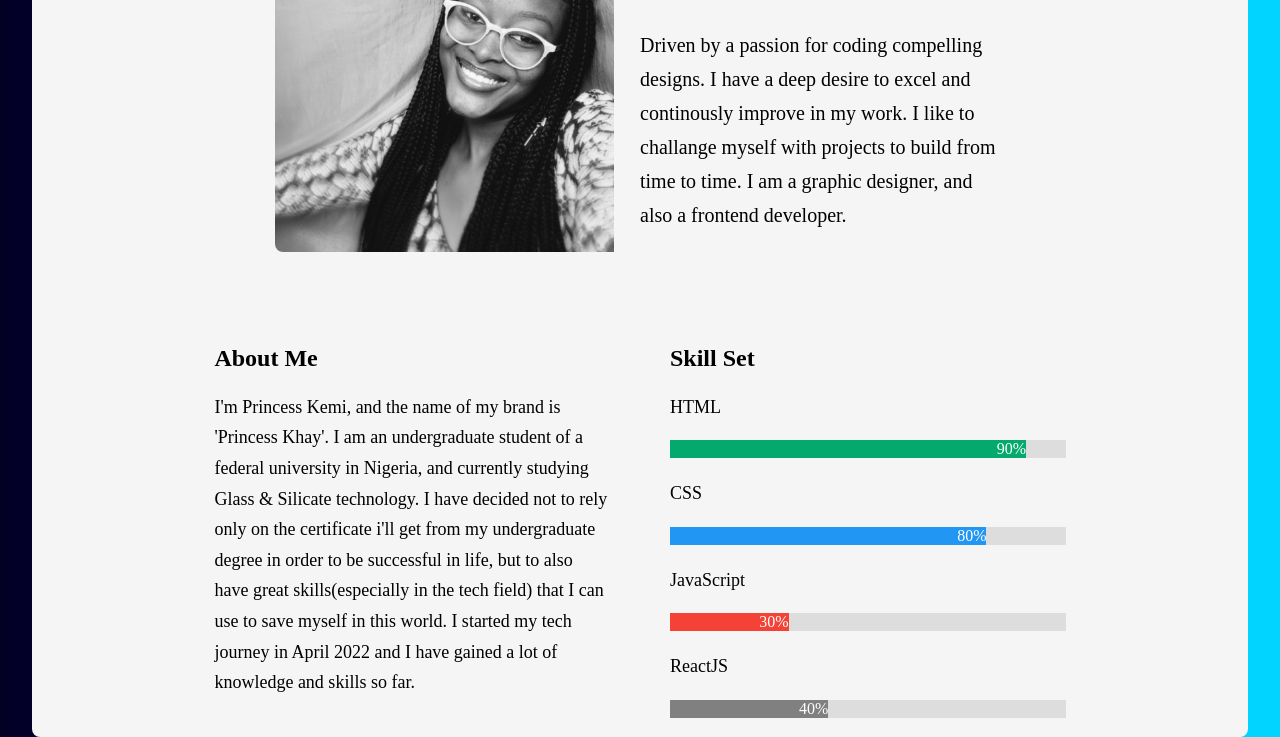
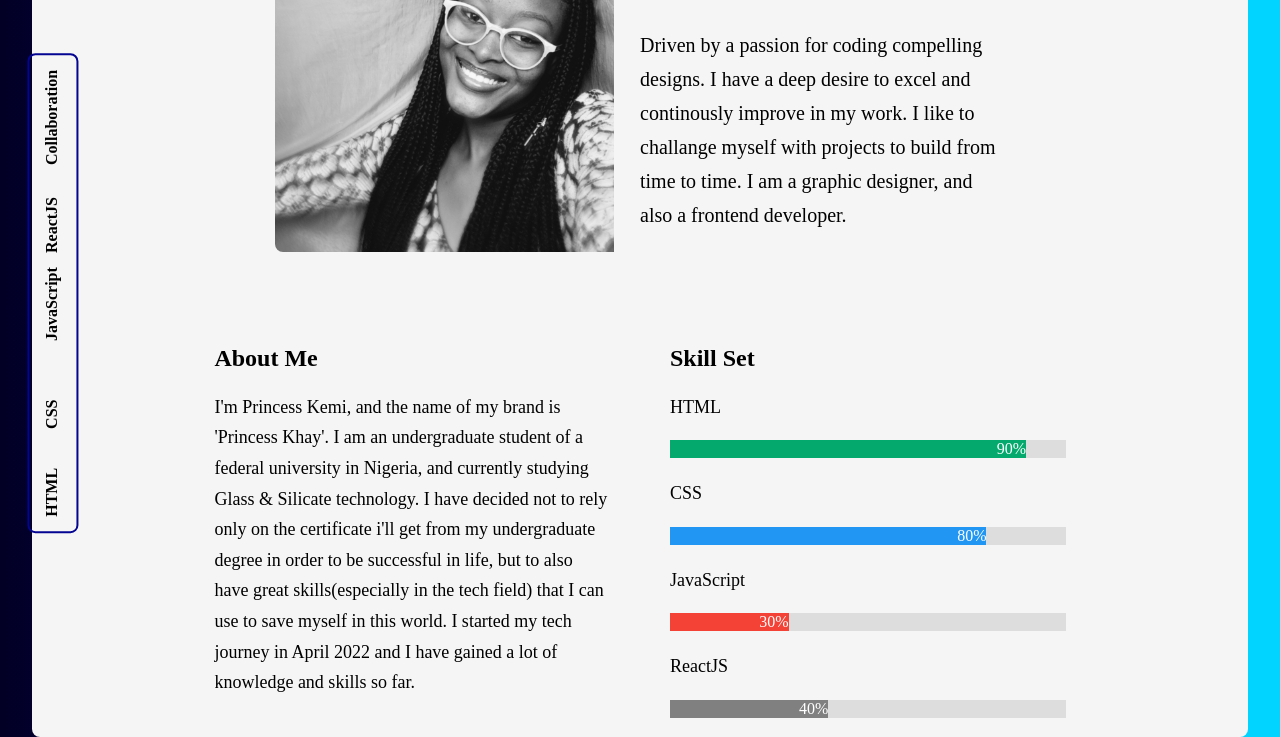
Before and after one commit to PrincessKhay/portfolio-assignment, a plain HTML site: page index.html in a window 1280 px wide. Shown: the part 202-939 px from the top of the page. Drawn offline with Linux system fonts and the light colour scheme.

Commit message:
added a list skill set

```diff
--- a/index.html
+++ b/index.html
@@ -73,6 +73,17 @@
             </div>
           </div>
         </div>
+
+        <div class="list_set">
+          <!-- <h2>My skill set(list)</h2> -->
+          <ul>
+            <li>HTML</li>
+            <li>CSS</li>
+            <li>JavaScript</li>
+            <li>ReactJS</li>
+            <li>Collaboration</li>
+          </ul>
+        </div>
       </div>
     </div>
   </body>
--- a/styles.css
+++ b/styles.css
@@ -23,6 +23,7 @@ h1 {
   width: 95%;
   margin: 0 auto;
   border-radius: 8px;
+  position: relative;
 }
 
 nav {
@@ -83,7 +84,6 @@ a {
 }
 
 /* skillset section */
-
 .container {
   width: 100%;
   height: 5%;
@@ -112,3 +112,21 @@ a {
   width: 40%;
   background-color: #808080;
 }
+
+/* list of skills */
+.list_set {
+  position: absolute;
+  top: 47%;
+  left: -18%;
+  transform: rotate(-0.25turn);
+}
+
+ul {
+  display: grid;
+  grid-template-columns: 1fr 1fr 1fr 1fr 1fr;
+  font-weight: 600;
+  list-style: none;
+  border: 2px solid #040493;
+  padding: 3%;
+  border-radius: 8px;
+}
```
